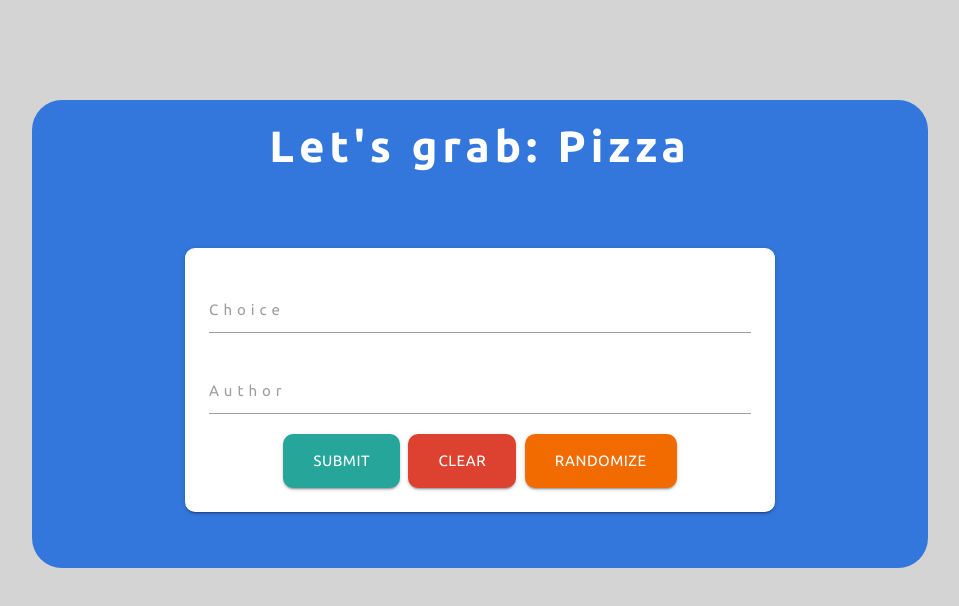
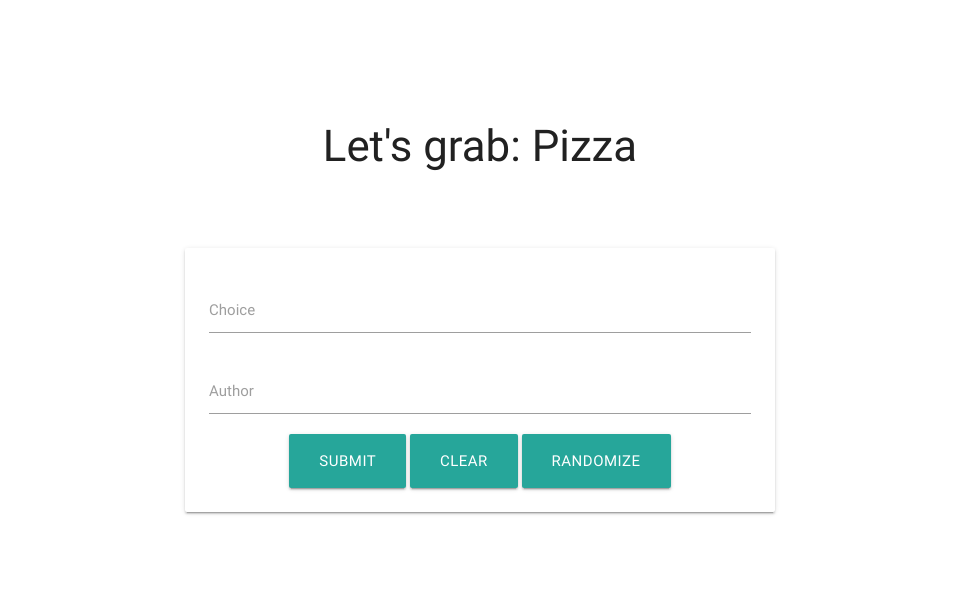
Before and after one commit to ryanchangyeolshin/ToBeDetermined, a website: page index.html in a window 1280 px wide. Shown: the whole page, without its empty margins (160-1119 px from the left). Drawn offline with nearby package versions, Linux system fonts and the light colour scheme.

Commit message:
Eliminated unncessary CSS styling. #21

```diff
--- a/styles.css
+++ b/styles.css
@@ -3,114 +3,21 @@
   margin: 0;
 }
 
-body {
-  /* Typography */
-  font-family: 'Ubuntu', sans-serif;
-
-  /* Visuals */
-  background-color: #d5d4d5;
-}
-
 .container {
-  /* Box Model */
-  border-radius: 30px;
   margin-top: 100px;
-
-  /* Typography */
-  letter-spacing: 5px;
-
-  /* Visuals */
-  background-color: #3376dc;
-}
-
-.site-name,
-.slogan {
-  /* Typography */
-  letter-spacing: 5px;
-}
-
-.site-name {
-  /* Typography */
-  font-weight: 700;
-}
-
-.slogan {
-  /* Typography */
-  font-weight: 400;
 }
 
 #logo {
-  /* Positioning */
   height: 120px;
-
-  /* Visuals */
-  color: white;
-}
-
-div .form {
-  /* Box Model */
-  border-radius: 10px;
-}
-
-ul .card-panel {
-  /* Box Model */
-  border-radius: 10px;
-}
-
-.choice {
-  letter-spacing: normal;
-}
-
-input {
-  /* Visuals */
-  color: black;
-}
-
-.buttons button {
-  /* Box Model */
-  border-radius: 10px;
-}
-
-.winner {
-  /* Visuals */
-  background-color: #ffd800;
 }
 
 h5,
 h6 {
-  /* Typography */
   text-align: center;
 }
 
-h5 {
-  /* Typography */
-  font-weight: 700;
-}
-
-h6 {
-  /* Typography */
-  letter-spacing: normal;
-}
-
-#clear {
-  /* Visuals */
-  background-color: #dd4230;
-}
-
-#randomize {
-  /* Visuals */
-  background-color: #f16b00;
-}
-
 #remove {
-  /* Positioning */
   position: relative;
   top: -17px;
   float: right;
-
-  /* Box Model */
-  border-radius: 30px;
-
-  /* Visuals */
-  background-color: #dd4230;
 }
```
